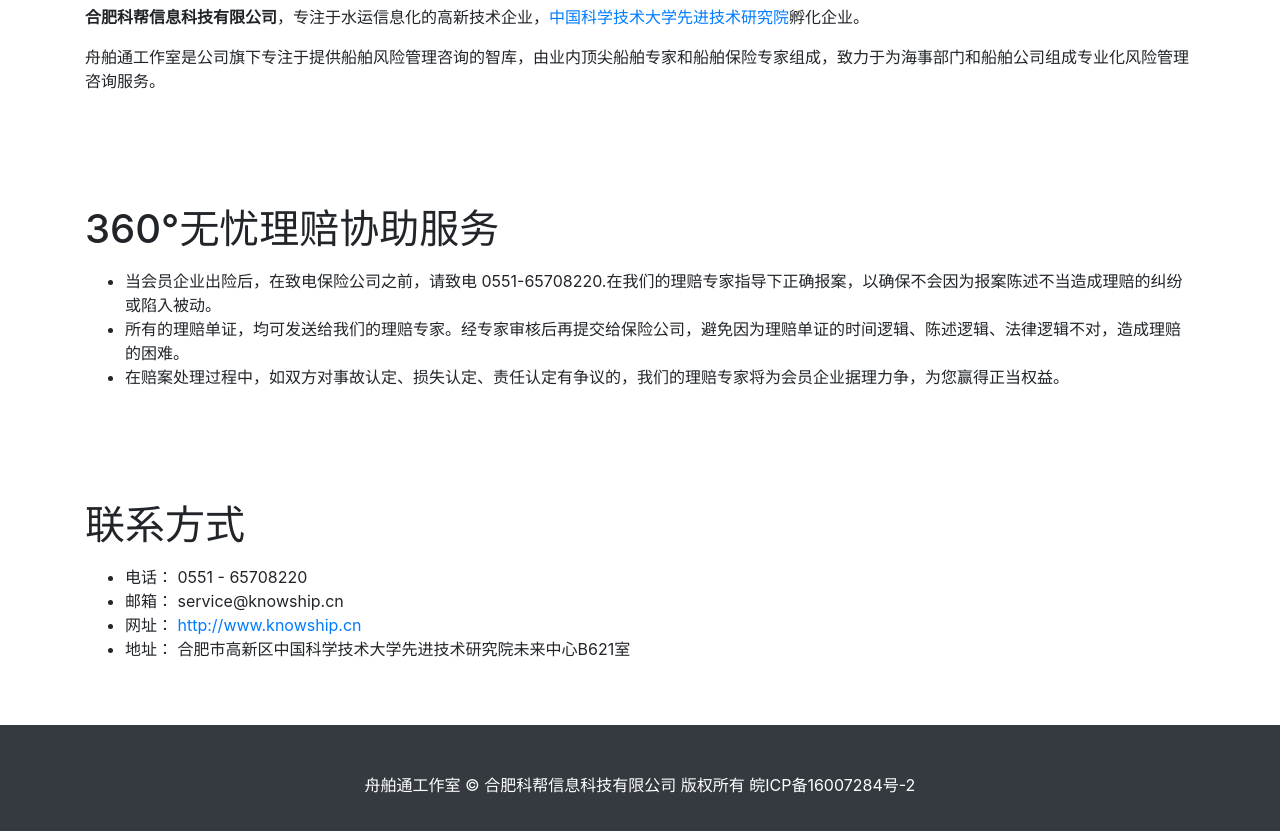
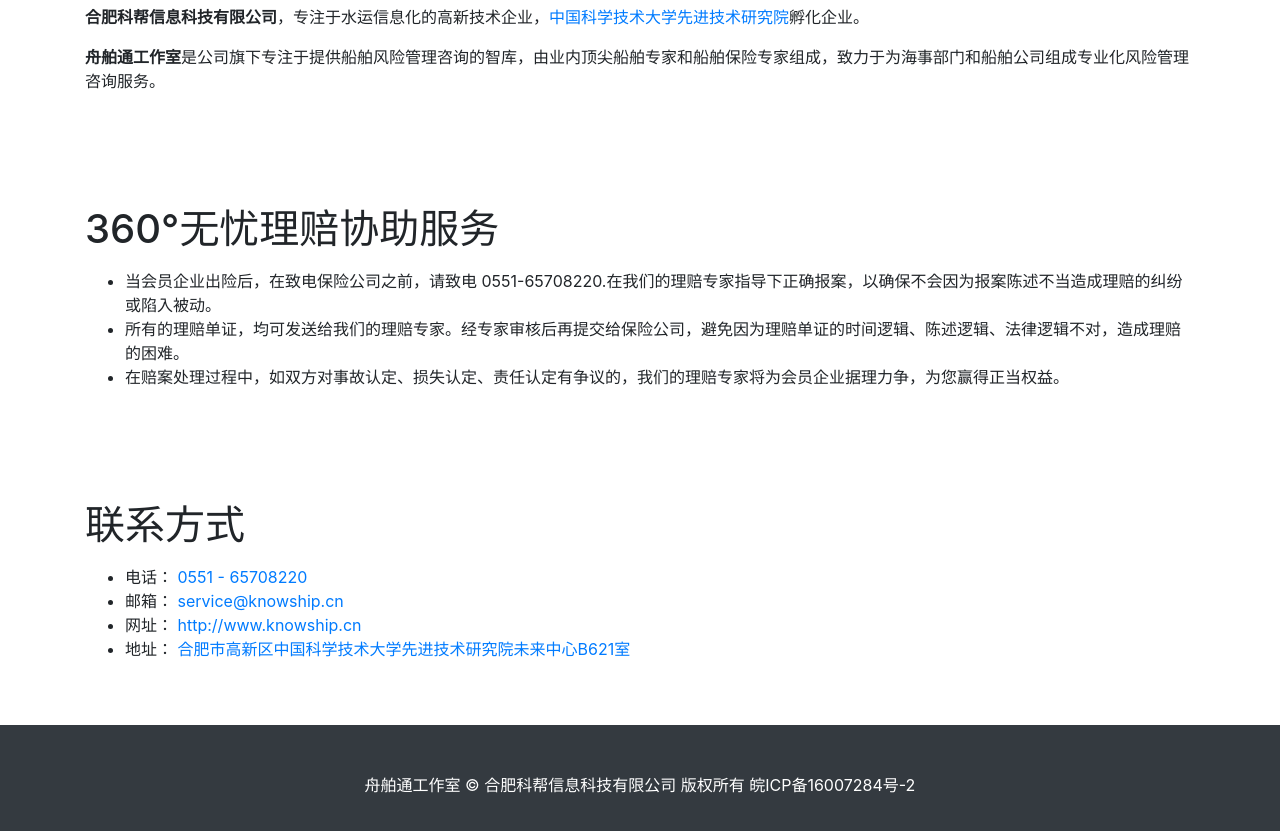
Before and after one commit to knowship/knowship.github.io, a website: page index.html in a window 1280 px wide. Shown: the part 619-1450 px from the top of the page. Drawn offline with Linux system fonts and the light colour scheme.

Commit message:
Add tel, mailto, address link

```diff
--- a/index.html
+++ b/index.html
@@ -9,6 +9,7 @@
     <meta name="author" content="">
 
     <title>舟舶通工作室 - 船舶保险专家</title>
+    <link rel="icon" href="http://knowship.cn/Public/images/favicon.ico">
 
     <!-- Bootstrap core CSS -->
     <link href="vendor/bootstrap/css/bootstrap.min.css" rel="stylesheet">
@@ -92,7 +93,7 @@
           <b>合肥科帮信息科技有限公司</b>，专注于水运信息化的高新技术企业，<a href="https://www.ustc.edu.cn/">中国科学技术大学</a><a href="https://iat.ustc.edu.cn/">先进技术研究院</a>孵化企业。
         </p>
 
-        <p>舟舶通工作室是公司旗下专注于提供船舶风险管理咨询的智库，由业内顶尖船舶专家和船舶保险专家组成，致力于为海事部门和船舶公司组成专业化风险管理咨询服务。
+        <p><b>舟舶通工作室</b>是公司旗下专注于提供船舶风险管理咨询的智库，由业内顶尖船舶专家和船舶保险专家组成，致力于为海事部门和船舶公司组成专业化风险管理咨询服务。
         </p>
       </div>
     </section>
@@ -113,10 +114,10 @@
         <h1>联系方式</h1>
         <p>
           <ul>
-            <li>电话： 0551 - 65708220</li>
-            <li>邮箱： service@knowship.cn</li>
+            <li>电话： <a href="tel:0551-65708220">0551 - 65708220</a></li>
+            <li>邮箱： <a href="mailto:service@knowship.cn">service@knowship.cn</a></li>
             <li>网址： <a href="http://www.knowship.cn">http://www.knowship.cn</a></li>
-            <li>地址： 合肥市高新区中国科学技术大学先进技术研究院未来中心B621室</li>
+            <li>地址： <a href="https://router.map.qq.com/short?l=cfdc0f0dfe707cb588e12a043b7241d9">合肥市高新区中国科学技术大学先进技术研究院未来中心B621室</a></li>
           </ul>
         </p>
       </div>
```
